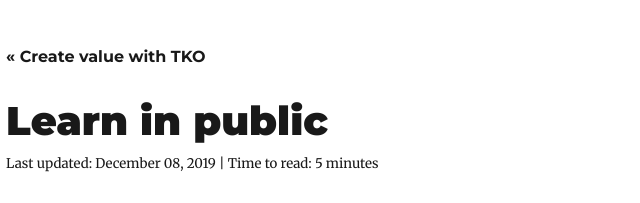
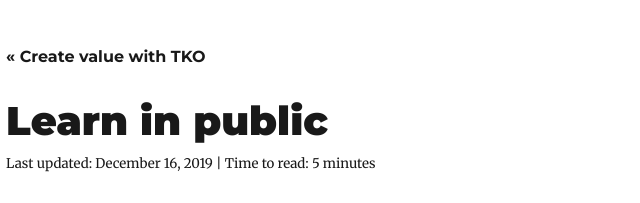
Before and after one commit to tk-o/personal-site, a Gatsby site: page /learn-in-public/ in a window 1280 px wide. Shown: the top 203 px of the page, 319-959 px from the left. Built offline with nearby package versions, Linux system fonts and the light colour scheme; Gatsby itself is replaced by a stand-in of ours; some packages are replaced by stand-ins of ours.

Commit message:
fix: post date

```diff
--- a/content/blog/learn-in-public/index.md
+++ b/content/blog/learn-in-public/index.md
@@ -1,6 +1,6 @@
 ---
 title: Learn in public
-date: 2019-12-08
+date: 2019-12-16
 description: Let others see and benefit from your experience — take notes, make them public. Learn better by communicating your findings with others.
 featuredImage: ./learn-in-public-masthead.png
 featuredImageDescription: People taking notes together
```
